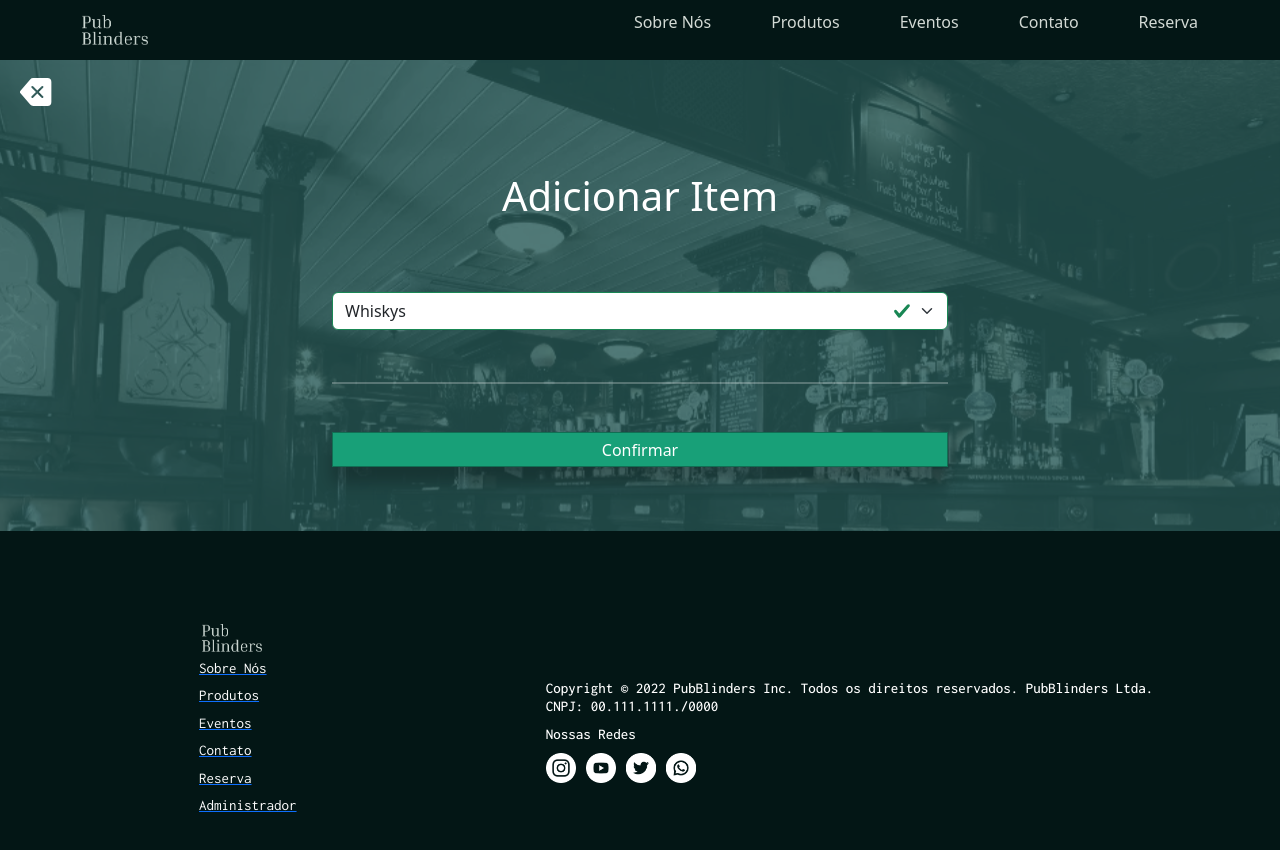
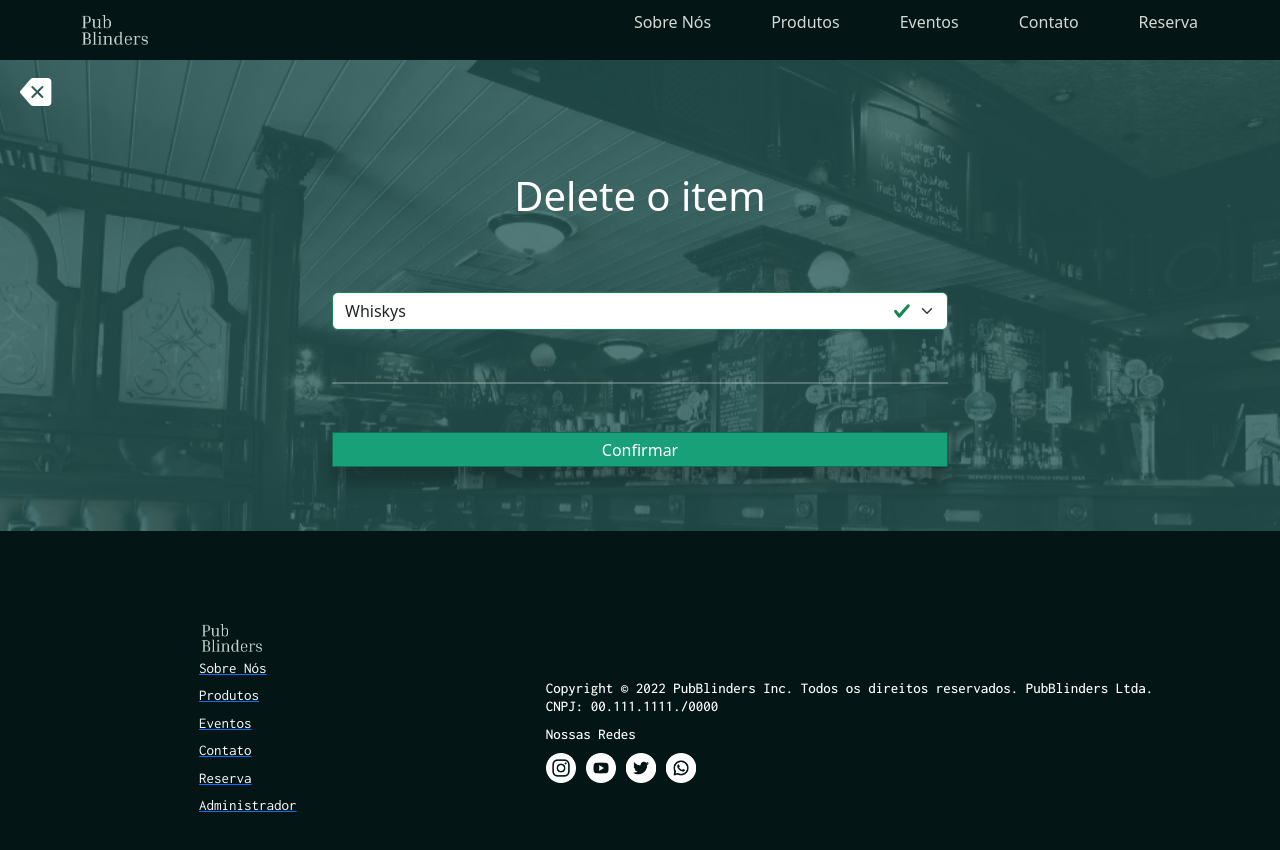
Before and after one commit to barbmariana/pub_FrontEnd_View_Part, a React (Vite) app in the folder View/my-app-react/: page /administrador/private/gerenciamento/delete in a window 1280 px wide. Shown: the top 850 px of the page. Built offline with nearby package versions, Linux system fonts and the light colour scheme.

Commit message:
Alterações

```diff
--- a/View/my-app-react/src/Telas/Gerenciamento/Delete/Delete.jsx
+++ b/View/my-app-react/src/Telas/Gerenciamento/Delete/Delete.jsx
@@ -73,7 +73,7 @@ class Delete extends React.Component {
                 </Row>
                 <Row className='text-center'>
                     <Col className={`${style.colH1} my-5`}>
-                        <h1>Adicionar Item</h1>
+                        <h1>Delete o item</h1>
                     </Col>
                 </Row>
                 <Row >
--- a/View/my-app-react/src/Telas/Gerenciamento/Update/Update.jsx
+++ b/View/my-app-react/src/Telas/Gerenciamento/Update/Update.jsx
@@ -184,7 +184,7 @@ class Update extends React.Component {
                     break;
 
                 case "Comidas":
-                    axios.put(`https://pubresiliajson.onrender.com/${this.state.option}`, {
+                    axios.put(`https://pubresiliajson.onrender.com/${this.state.option}/${this.state.id}`, {
                         "Nome": this.arrayBody[0],
                         "Sobre": this.arrayBody[1],
                         "Preço": this.arrayBody[2],
@@ -199,7 +199,7 @@ class Update extends React.Component {
                     break;
 
                 case "Charutos":
-                    axios.put(`https://pubresiliajson.onrender.com/${this.state.option}`, {
+                    axios.put(`https://pubresiliajson.onrender.com/${this.state.option}/${this.state.id}`, {
                         "Nome": this.arrayBody[0],
                         "Origem": this.arrayBody[1],
                         "Força": this.arrayBody[2],
@@ -214,7 +214,7 @@ class Update extends React.Component {
                     break;
 
                 case "Outras Bebidas":
-                    axios.put(`https://pubresiliajson.onrender.com/OutrasBebidas`, {
+                    axios.put(`https://pubresiliajson.onrender.com/OutrasBebidas/${this.state.id}`, {
                         "Nome": this.arrayBody[0],
                         "Foto": this.arrayBody[1],
                         "Preço": this.arrayBody[2],
@@ -230,7 +230,7 @@ class Update extends React.Component {
 
                 case "Drinks":
 
-                    axios.put(`https://pubresiliajson.onrender.com/${this.state.option}`, {
+                    axios.put(`https://pubresiliajson.onrender.com/${this.state.option}/${this.state.id}`, {
                         "name": this.arrayBody[0],
                         "unit": this.arrayBody[1],
                         "description": this.arrayBody[2],
@@ -246,7 +246,7 @@ class Update extends React.Component {
                     break;
 
                 case "Cigarros":
-                    axios.put(`https://pubresiliajson.onrender.com/${this.state.option}`, {
+                    axios.put(`https://pubresiliajson.onrender.com/${this.state.option}/${this.state.id}`, {
                         "tipo": this.arrayBody[0],
                         "descricao": this.arrayBody[1],
                         "versao": this.arrayBody[2],
@@ -283,7 +283,7 @@ class Update extends React.Component {
                 </Row>
                 <Row className='text-center'>
                     <Col className={`${style.colH1} my-5`}>
-                        <h1>Adicionar Item</h1>
+                        <h1>Atualize o item</h1>
                     </Col>
                 </Row>
                 <Row >
```
